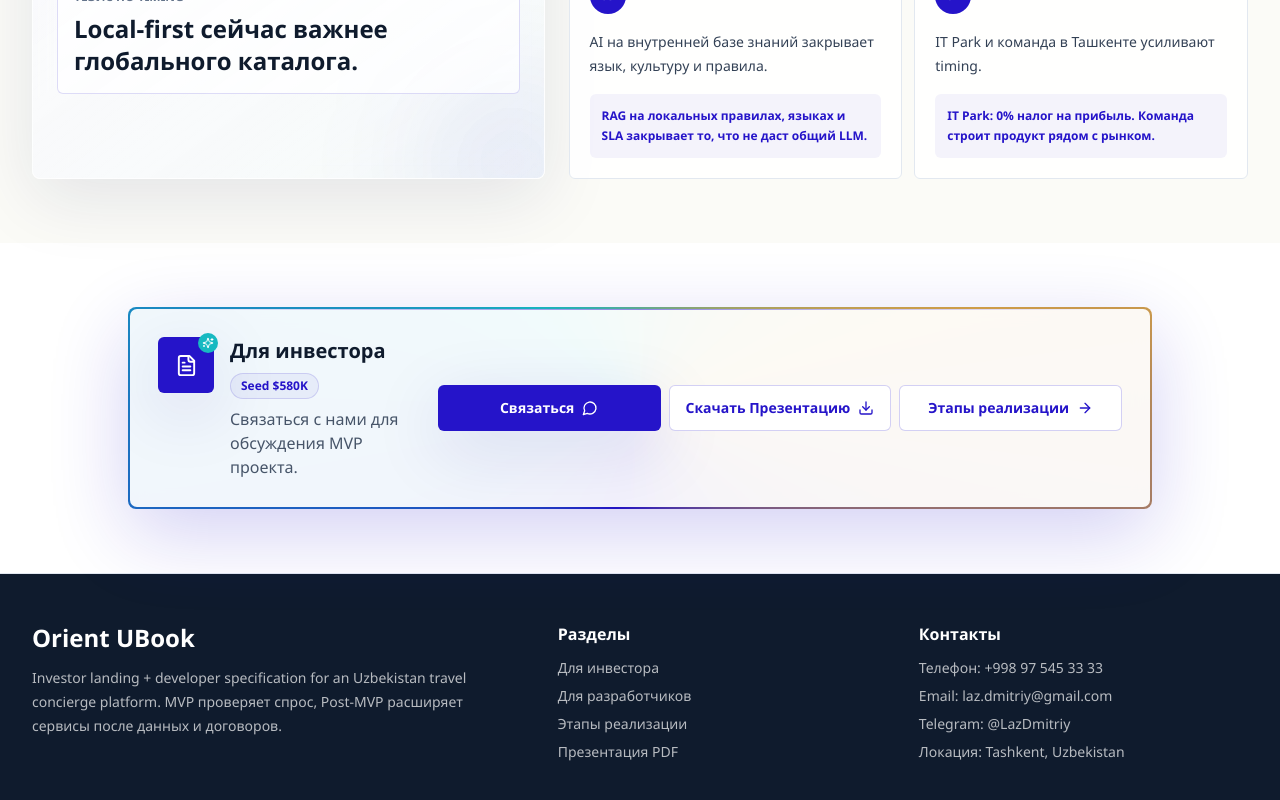
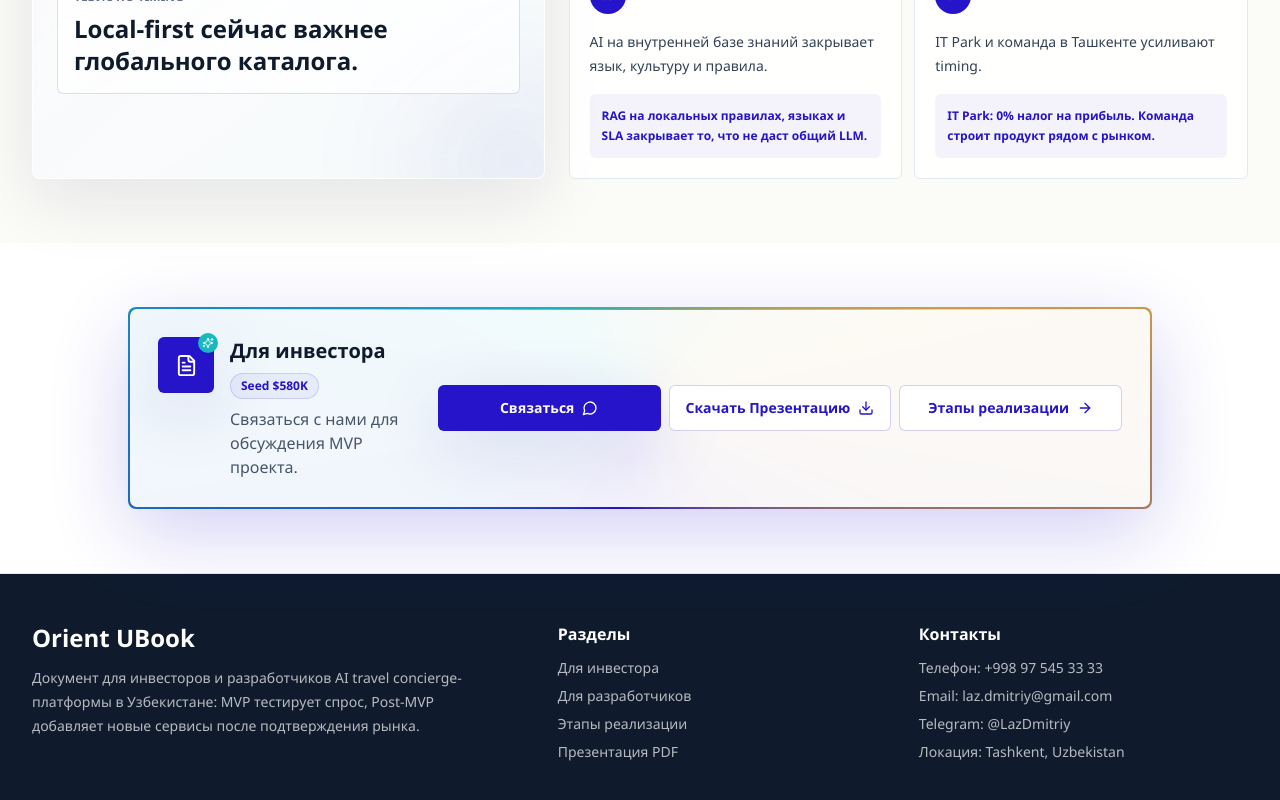
Before and after one commit to RawenHold/orient, a Next.js app: page / in a window 1280 px wide. Shown: the part 9085-9885 px from the top of the page. Built offline with nearby package versions, Linux system fonts and the light colour scheme.

Commit message:
Update Footer.tsx

```diff
--- a/src/components/Footer.tsx
+++ b/src/components/Footer.tsx
@@ -7,7 +7,7 @@
         <div>
           <h2 className="text-2xl font-semibold">Orient UBook</h2>
           <p className="mt-3 max-w-md text-sm leading-6 text-white/70">
-            Investor landing + developer specification for an Uzbekistan travel concierge platform. MVP проверяет спрос, Post-MVP расширяет сервисы после данных и договоров.
+            Документ для инвесторов и разработчиков AI travel concierge-платформы в Узбекистане: MVP тестирует спрос, Post-MVP добавляет новые сервисы после подтверждения рынка.
           </p>
         </div>
         <div>
```
